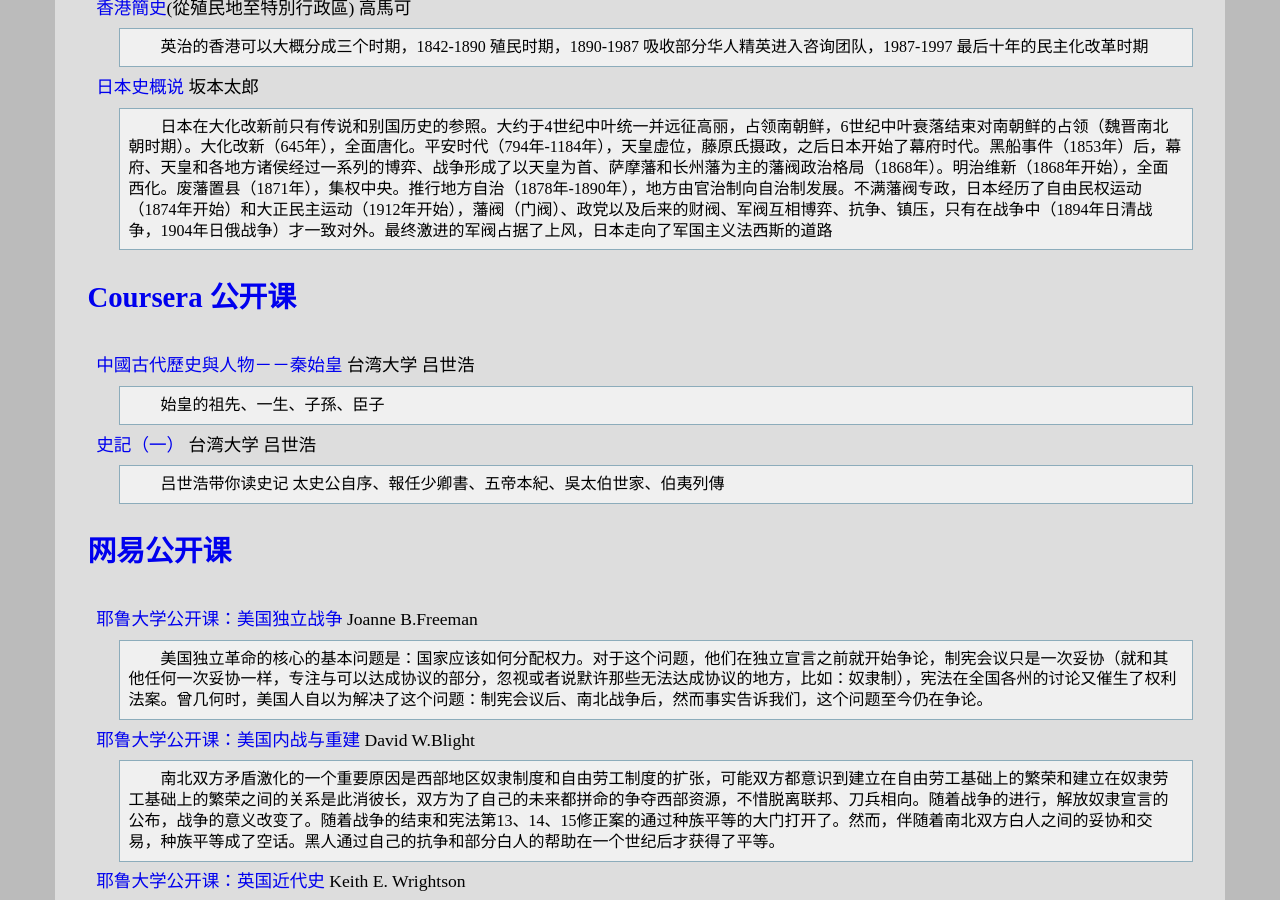
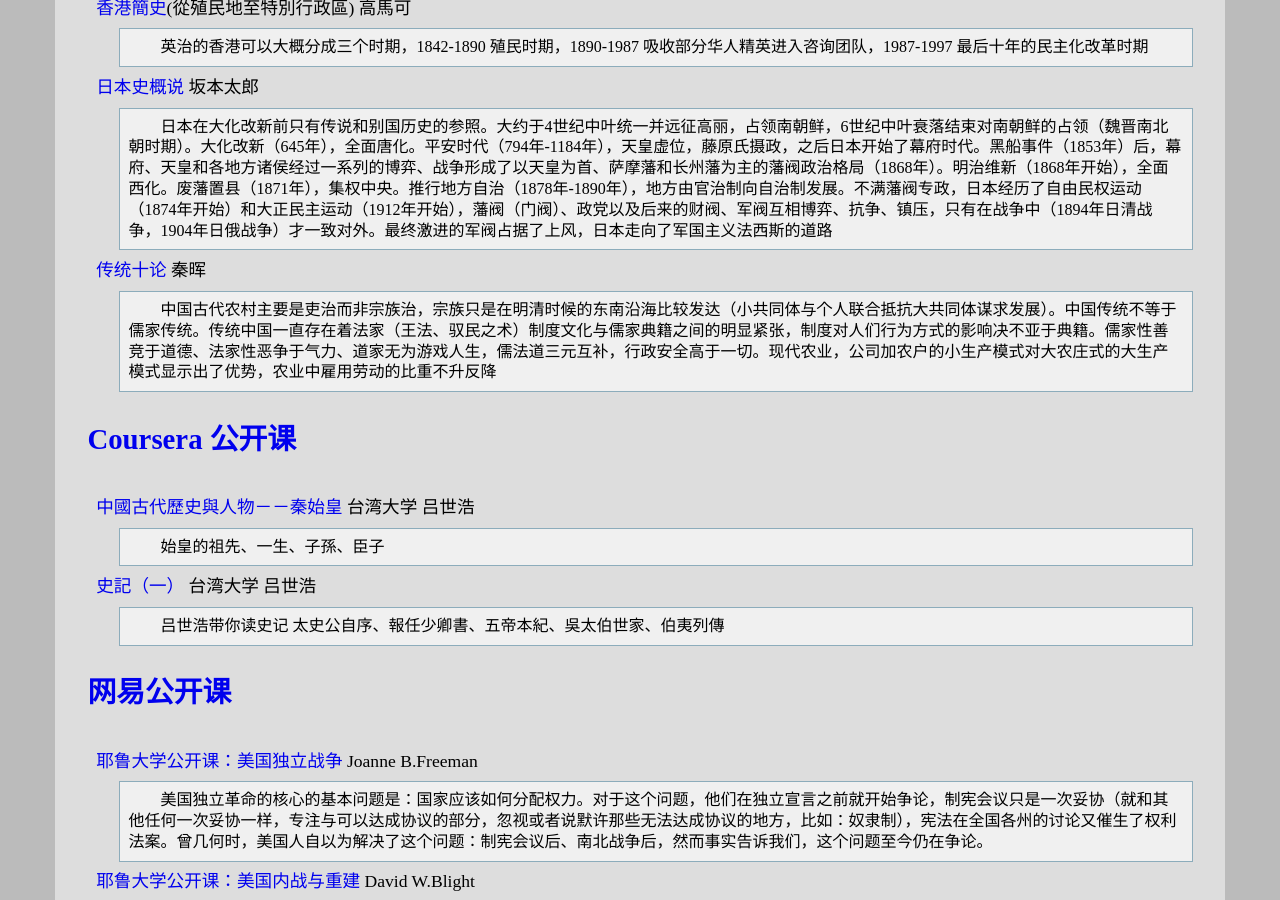
Before and after one commit to leiqin/leiqin.github.io, a Jekyll site: the page built from shoucang/history.markdown, in a window 1280 px wide and 900 px high, scrolled down 1773 px. Built offline with Jekyll 4.4.1, drawn with Linux system fonts in a browser that asks for light colours; comment, search, counter and statistics services are not loaded.

Commit message:
+ 添加以史为镜 传统十论

```diff
--- a/shoucang/history.markdown
+++ b/shoucang/history.markdown
@@ -63,6 +63,9 @@ title: 以史为镜
 
 [日本史概说](http://book.douban.com/subject/1939934/) 坂本太郎
 :	日本在大化改新前只有传说和别国历史的参照。大约于4世纪中叶统一并远征高丽，占领南朝鲜，6世纪中叶衰落结束对南朝鲜的占领（魏晋南北朝时期）。大化改新（645年），全面唐化。平安时代（794年-1184年），天皇虚位，藤原氏摄政，之后日本开始了幕府时代。黑船事件（1853年）后，幕府、天皇和各地方诸侯经过一系列的博弈、战争形成了以天皇为首、萨摩藩和长州藩为主的藩阀政治格局（1868年）。明治维新（1868年开始），全面西化。废藩置县（1871年），集权中央。推行地方自治（1878年-1890年），地方由官治制向自治制发展。不满藩阀专政，日本经历了自由民权运动（1874年开始）和大正民主运动（1912年开始），藩阀（门阀）、政党以及后来的财阀、军阀互相博弈、抗争、镇压，只有在战争中（1894年日清战争，1904年日俄战争）才一致对外。最终激进的军阀占据了上风，日本走向了军国主义法西斯的道路
+
+[传统十论](http://book.douban.com/subject/1076378/) 秦晖
+:	中国古代农村主要是吏治而非宗族治，宗族只是在明清时候的东南沿海比较发达（小共同体与个人联合抵抗大共同体谋求发展）。中国传统不等于儒家传统。传统中国一直存在着法家（王法、驭民之术）制度文化与儒家典籍之间的明显紧张，制度对人们行为方式的影响决不亚于典籍。儒家性善竞于道德、法家性恶争于气力、道家无为游戏人生，儒法道三元互补，行政安全高于一切。现代农业，公司加农户的小生产模式对大农庄式的大生产模式显示出了优势，农业中雇用劳动的比重不升反降
 
 ### [Coursera 公开课](https://www.coursera.org/)
 
```
